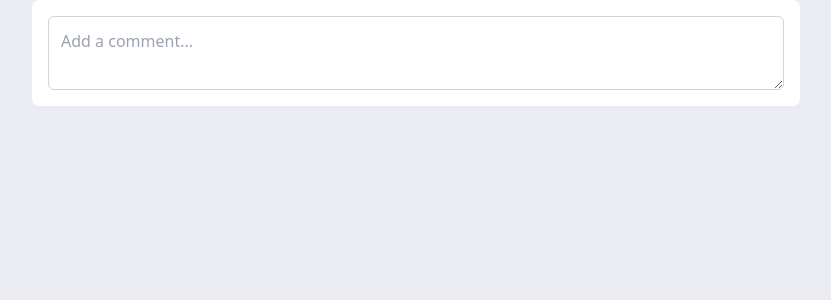
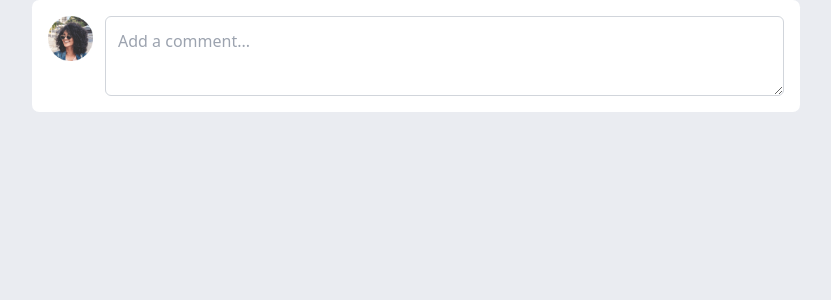
Before and after one commit to jamesg-the-dev/comments-app, an Angular app: page / in a window 1280 px wide. Shown: the top 300 px of the page, without its empty margins (224-1055 px from the left). Built offline with nearby package versions, Linux system fonts and the light colour scheme.

Commit message:
create reply box and integarte textbox and avatar

```diff
--- a/src/app/app.component.html
+++ b/src/app/app.component.html
@@ -1,8 +1,3 @@
 <div class="max-w-screen-md mx-auto">
-  <app-textbox
-    [textareaId]="'textareaId'"
-    [textareaName]="'textareaName'"
-    placeholder="Add a comment..."
-    [ariaDescribedBy]="'ariaDescribedBy'"
-  ></app-textbox>
+  <app-reply-box></app-reply-box>
 </div>
--- a/src/app/app.component.ts
+++ b/src/app/app.component.ts
@@ -1,11 +1,13 @@
 import { Component } from '@angular/core';
 import { RouterOutlet } from '@angular/router';
 import { TextboxComponent } from './components/textbox/textbox.component';
+import { AvatarComponent } from './components/avatar/avatar.component';
+import { ReplyBoxComponent } from './components/reply-box/reply-box.component';
 
 @Component({
   selector: 'app-root',
   standalone: true,
-  imports: [RouterOutlet, TextboxComponent],
+  imports: [RouterOutlet, TextboxComponent, AvatarComponent, ReplyBoxComponent],
   templateUrl: './app.component.html',
   styleUrl: './app.component.scss',
 })
--- /dev/null
+++ b/src/app/components/avatar/avatar.component.html
@@ -0,0 +1,11 @@
+<div [class]="containerClass">
+  <img
+    *ngIf="src"
+    [src]="src"
+    [alt]="alt"
+    [title]="title"
+    [class]="classNames"
+    [width]="size"
+    [height]="size"
+  />
+</div>
--- /dev/null
+++ b/src/app/components/reply-box/reply-box.component.html
@@ -0,0 +1,20 @@
+<div class="container">
+  <div class="flex">
+    <app-avatar
+      src="assets/avatars/image-amyrobson.png"
+      alt="Avatar Image"
+      title="User's Avatar"
+      [size]="45"
+      classNames="rounded-circle"
+      containerClass="avatar-container"
+    ></app-avatar>
+
+    <app-textbox
+      class="ml-3 flex-grow"
+      [textareaId]="'textareaId'"
+      [textareaName]="'textareaName'"
+      placeholder="Add a comment..."
+      [ariaDescribedBy]="'ariaDescribedBy'"
+    ></app-textbox>
+  </div>
+</div>
--- a/src/app/components/textbox/textbox.component.html
+++ b/src/app/components/textbox/textbox.component.html
@@ -1,6 +1,5 @@
-<div class="container">
 <textarea
-    class="p-3 outline-none border border-gray-300 rounded-md w-full h-full block transition focus-within:border-purple-900"
+  class="h-full w-full p-3 outline-none border border-gray-300 rounded-md transition focus-within:border-purple-900"
   [id]="textareaId"
   [name]="textareaName"
   [placeholder]="placeholder"
@@ -14,4 +13,3 @@
   [attr.aria-readonly]="readonly ? 'true' : 'false'"
   [attr.aria-disabled]="disabled ? 'true' : 'false'"
 ></textarea>
-</div>
--- a/tsconfig.json
+++ b/tsconfig.json
@@ -22,7 +22,7 @@
       "ES2022",
       "dom"
     ],
-    "strictPropertyInitialization": false
+    "strictPropertyInitialization": false,
   },
   "angularCompilerOptions": {
     "enableI18nLegacyMessageIdFormat": false,
```
Also changed, not shown: src/app/components/avatar/avatar.component.ts (added, +18 -0 lines), src/app/components/reply-box/reply-box.component.ts (added, +12 -0 lines), src/app/components/avatar/avatar.component.scss (added), src/app/components/reply-box/reply-box.component.scss (added), 2 other files (tests, documents, lock files or other folders). Lines whose indentation alone changed are shown as unchanged.
